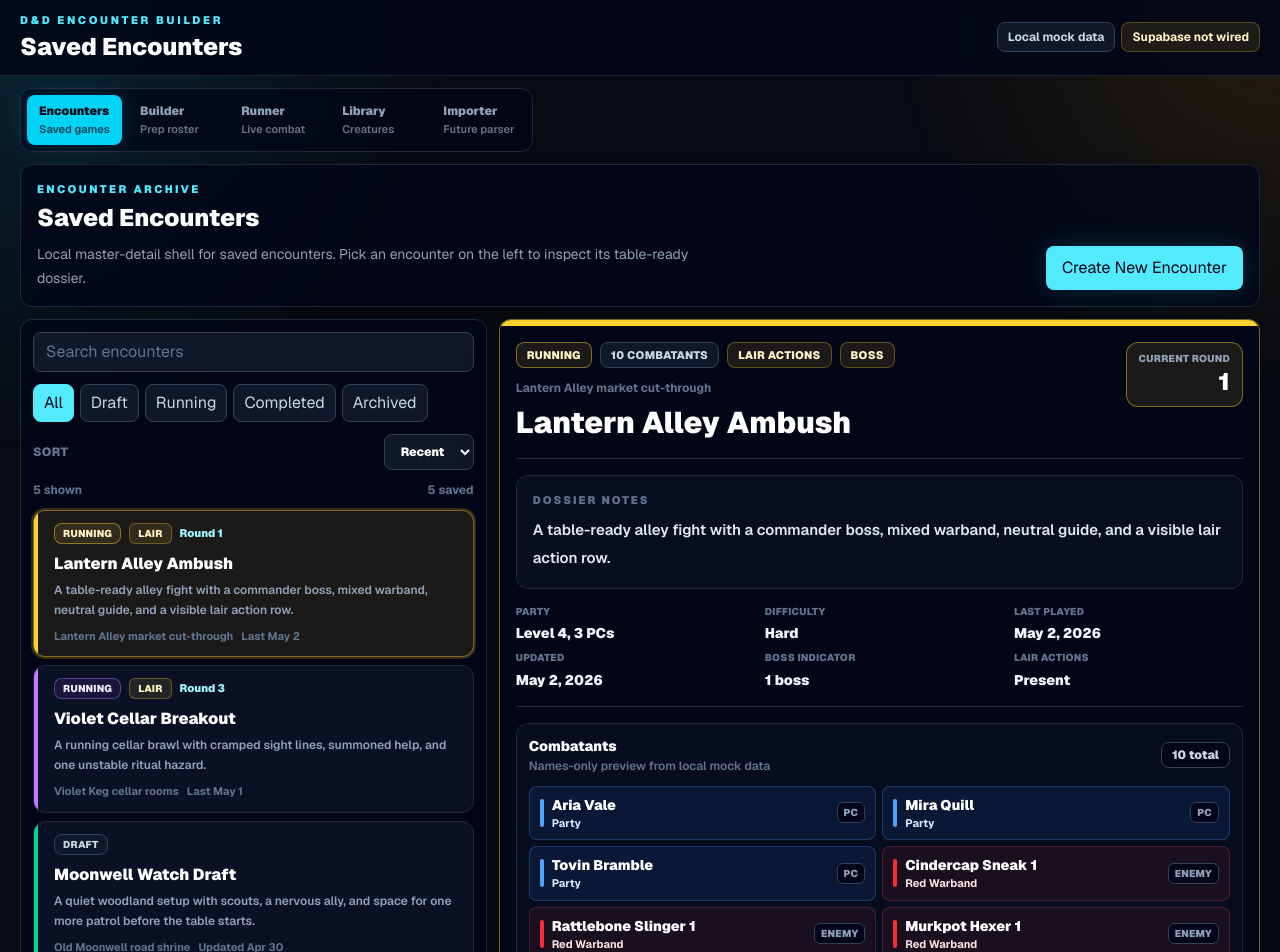
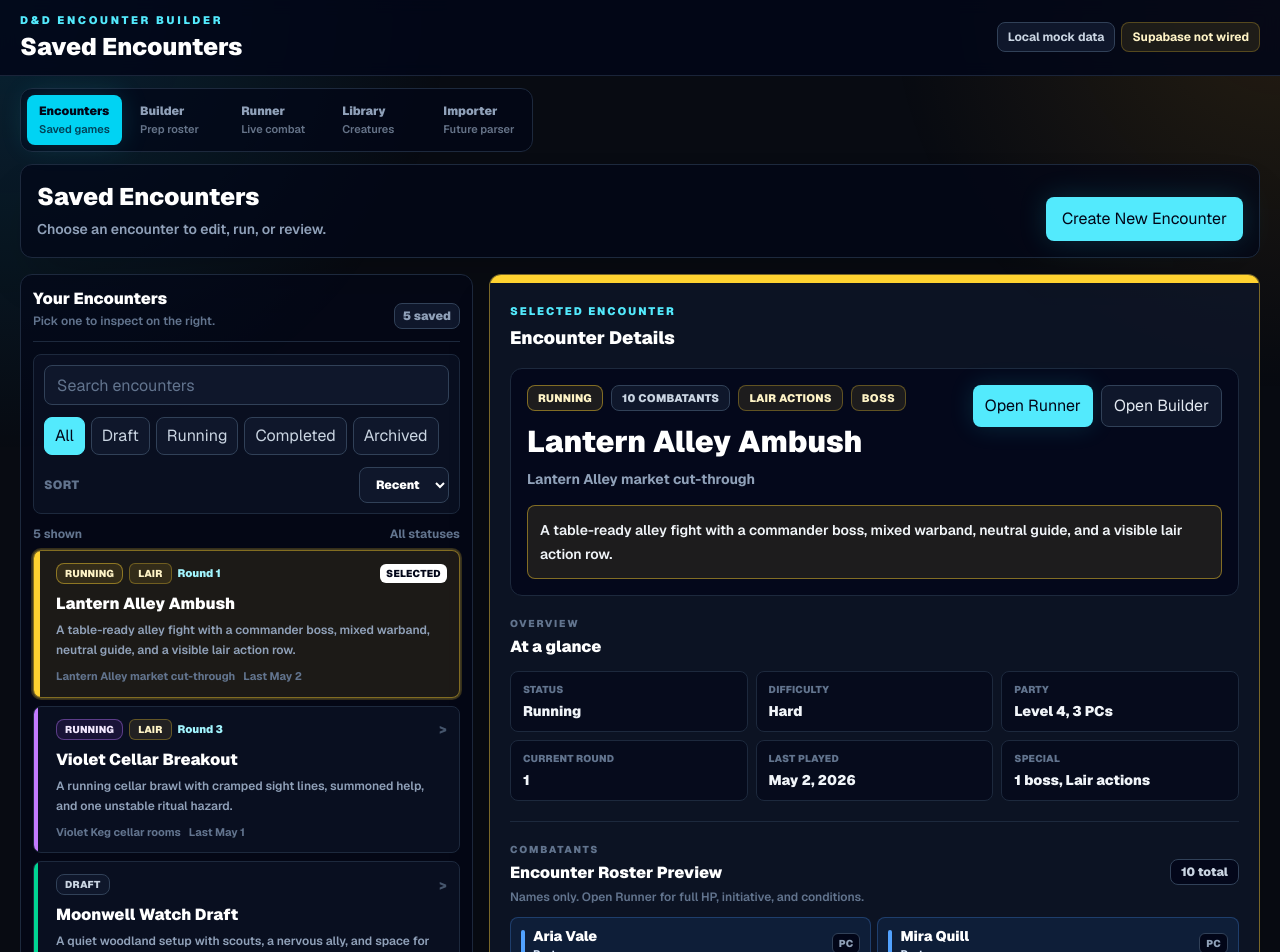
Before and after one commit to dtroms/dnd-encounter-builder, a Next.js app: page / in a window 1280 px wide. Shown: the top 952 px of the page. Built offline with nearby package versions, Linux system fonts and the light colour scheme.

Commit message:
Checkpoint before dashboard hero and tabs refinement

```diff
--- a/src/components/encounter/saved-encounters-dashboard.tsx
+++ b/src/components/encounter/saved-encounters-dashboard.tsx
@@ -217,22 +217,16 @@ export function SavedEncountersDashboard({
   const selectedEncounter =
     visibleEncounters.find((encounter) => encounter.id === selectedEncounterId) ??
     visibleEncounters[0] ??
-    savedEncounterSamples[0];
+    null;
 
   return (
-    <section className="space-y-3">
-      <div className="rounded-xl border border-slate-800 bg-slate-950/75 p-4 shadow-2xl shadow-black/20">
+    <section className="space-y-4">
+      <div className="rounded-xl border border-slate-800 bg-slate-950/70 p-4 shadow-2xl shadow-black/20">
         <div className="flex flex-wrap items-end justify-between gap-4">
           <div>
-            <p className="text-[11px] font-black uppercase tracking-[0.22em] text-cyan-300">
-              Encounter archive
-            </p>
-            <h2 className="mt-1 text-2xl font-black text-white">
-              Saved Encounters
-            </h2>
-            <p className="mt-2 max-w-2xl text-sm leading-6 text-slate-400">
-              Local master-detail shell for saved encounters. Pick an encounter
-              on the left to inspect its table-ready dossier.
+            <h2 className="text-2xl font-black text-white">Saved Encounters</h2>
+            <p className="mt-1 max-w-2xl text-sm font-semibold leading-6 text-slate-400">
+              Choose an encounter to edit, run, or review.
             </p>
           </div>
           <button
@@ -245,8 +239,21 @@ export function SavedEncountersDashboard({
         </div>
       </div>
 
-      <div className="grid gap-3 xl:grid-cols-[minmax(320px,0.38fr)_minmax(0,0.62fr)]">
-        <aside className="rounded-xl border border-slate-800 bg-slate-950/75 p-3">
+      <div className="grid gap-4 xl:grid-cols-[minmax(320px,0.37fr)_minmax(0,0.63fr)]">
+        <aside className="rounded-xl border border-slate-800 bg-slate-950/60 p-3">
+          <div className="flex items-end justify-between gap-3 border-b border-slate-800 pb-3">
+            <div>
+              <h3 className="text-base font-black text-white">Your Encounters</h3>
+              <p className="mt-0.5 text-xs font-semibold text-slate-500">
+                Pick one to inspect on the right.
+              </p>
+            </div>
+            <span className="rounded-lg border border-slate-700 bg-slate-900 px-2 py-1 text-xs font-black text-slate-400">
+              {savedEncounterSamples.length} saved
+            </span>
+          </div>
+
+          <div className="mt-3 rounded-lg border border-slate-800 bg-slate-900/55 p-2.5">
             <DashboardFilters
               query={query}
               sortMode={sortMode}
@@ -255,13 +262,16 @@ export function SavedEncountersDashboard({
               onSortModeChange={setSortMode}
               onStatusFilterChange={setStatusFilter}
             />
+          </div>
 
           <div className="mt-3 flex items-center justify-between text-xs font-bold text-slate-500">
             <span>{visibleEncounters.length} shown</span>
-            <span>{savedEncounterSamples.length} saved</span>
+            <span>
+              {statusFilter === "all" ? "All statuses" : statusLabels[statusFilter]}
+            </span>
           </div>
 
-          <div className="mt-3 grid gap-2">
+          <div className="mt-2 grid gap-2">
             {visibleEncounters.map((encounter) => (
               <EncounterListItem
                 encounter={encounter}
@@ -273,19 +283,26 @@ export function SavedEncountersDashboard({
           </div>
 
           {visibleEncounters.length === 0 ? (
-            <div className="mt-3 rounded-xl border border-dashed border-slate-700 bg-slate-950/60 p-6 text-center">
-              <p className="text-sm font-bold text-slate-300">
-                No saved encounters match this view.
+            <div className="mt-3 rounded-xl border border-dashed border-slate-700 bg-slate-900/50 p-6 text-center">
+              <p className="text-sm font-black text-slate-200">
+                No encounters found
+              </p>
+              <p className="mt-1 text-xs font-semibold leading-5 text-slate-500">
+                Clear the search, switch back to All, or create a new encounter.
               </p>
             </div>
           ) : null}
         </aside>
 
+        {selectedEncounter ? (
           <EncounterDetailPanel
             encounter={selectedEncounter}
             onOpenBuilder={onOpenBuilder}
             onOpenRunner={onOpenRunner}
           />
+        ) : (
+          <EmptyDetailPanel />
+        )}
       </div>
     </section>
   );
@@ -364,18 +381,21 @@ function EncounterListItem({
 
   return (
     <button
-      className={`relative overflow-hidden rounded-xl border p-3 text-left transition ${
+      className={`group relative overflow-hidden rounded-lg border p-3 text-left transition ${
         isSelected
-          ? `${accent.border} ${accent.bg} ring-2 ${accent.ring}`
-          : "border-slate-800 bg-slate-900/70 hover:border-slate-600"
+          ? `${accent.border} ${accent.bg} shadow-[0_0_0_1px_rgba(255,255,255,0.05)] ring-2 ${accent.ring}`
+          : "border-slate-800 bg-slate-900/55 hover:border-slate-600 hover:bg-slate-900/80"
       }`}
       aria-pressed={isSelected}
       type="button"
       onClick={onSelect}
     >
-      <span className={`absolute inset-y-0 left-0 w-1 ${accent.dot}`} />
-      <div className="pl-2">
-        <div className="flex flex-wrap items-center gap-2">
+      <span
+        className={`absolute inset-y-0 left-0 ${isSelected ? "w-1.5" : "w-1"} ${accent.dot}`}
+      />
+      <div className="pl-2.5">
+        <div className="flex items-center justify-between gap-2">
+          <div className="flex min-w-0 flex-wrap items-center gap-1.5">
             <StatusChip encounter={encounter} compact />
             {encounter.has_lair_actions_snapshot ? (
               <span className="rounded-md border border-amber-300/30 bg-amber-300/10 px-2 py-0.5 text-[10px] font-black uppercase tracking-wide text-amber-100">
@@ -387,6 +407,16 @@ function EncounterListItem({
                 Round {encounter.current_round}
               </span>
             ) : null}
+          </div>
+          {isSelected ? (
+            <span className="shrink-0 rounded-md bg-white px-1.5 py-0.5 text-[10px] font-black uppercase tracking-wide text-slate-950">
+              Selected
+            </span>
+          ) : (
+            <span className="shrink-0 text-sm font-black text-slate-600 transition group-hover:text-slate-300">
+              &gt;
+            </span>
+          )}
         </div>
         <h3 className="mt-2 line-clamp-1 text-base font-black text-white">
           {encounter.name}
@@ -421,14 +451,26 @@ function EncounterDetailPanel({
 
   return (
     <section
-      className={`overflow-hidden rounded-xl border bg-slate-950/80 shadow-2xl shadow-black/20 ${
+      className={`overflow-hidden rounded-xl border bg-slate-900/70 shadow-2xl shadow-black/20 ${
         isRunning ? accent.border : "border-slate-800"
       }`}
     >
-      <div className={`h-1.5 ${accent.dot}`} />
-      <div className="p-4">
-        <div className="flex flex-wrap items-start justify-between gap-4 border-b border-slate-800 pb-4">
-          <div className="min-w-0">
+      <div className={`h-2 ${accent.dot}`} />
+      <div className="p-4 sm:p-5">
+        <div className="mb-4 flex items-center justify-between gap-3">
+          <div>
+            <p className="text-[11px] font-black uppercase tracking-[0.18em] text-cyan-300">
+              Selected Encounter
+            </p>
+            <h3 className="mt-1 text-lg font-black text-white">
+              Encounter Details
+            </h3>
+          </div>
+        </div>
+
+        <div className="rounded-xl border border-slate-800 bg-slate-950/75 p-4">
+          <div className="flex flex-wrap items-start justify-between gap-4">
+            <div className="min-w-0 flex-1">
               <div className="flex flex-wrap items-center gap-2">
                 <StatusChip encounter={encounter} />
                 <span className="rounded-lg border border-slate-700 bg-slate-900 px-2.5 py-1 text-[11px] font-black uppercase tracking-wide text-slate-300">
@@ -445,81 +487,121 @@ function EncounterDetailPanel({
                   </span>
                 ) : null}
               </div>
-            <p className="mt-3 text-xs font-bold text-slate-500">
+              <h4 className="mt-3 text-3xl font-black leading-tight text-white">
+                {encounter.name}
+              </h4>
+              <p className="mt-2 text-sm font-bold text-slate-400">
                 {encounter.location}
               </p>
-            <h3 className="mt-2 text-3xl font-black leading-tight text-white">
-              {encounter.name}
-            </h3>
             </div>
 
-          {isRunning ? (
-            <div className={`${accent.bg} ${accent.border} rounded-xl border px-3 py-2 text-right`}>
-              <p className="text-[10px] font-black uppercase tracking-wide text-slate-400">
-                Current round
-              </p>
-              <p className="text-2xl font-black text-white">
-                {encounter.current_round}
-              </p>
-            </div>
-          ) : null}
+            <ActionButtons
+              isRunning={isRunning}
+              onOpenBuilder={onOpenBuilder}
+              onOpenRunner={onOpenRunner}
+            />
           </div>
 
-        <div className="mt-4 rounded-xl border border-slate-800 bg-slate-900/50 p-4">
-          <p className="text-[11px] font-black uppercase tracking-[0.18em] text-slate-500">
-            Dossier notes
-          </p>
-          <p className="mt-2 text-[15px] font-semibold leading-7 text-slate-200">
+          <div
+            className={`mt-4 rounded-lg border ${accent.border} ${accent.bg} p-3`}
+          >
+            <p className="text-sm font-semibold leading-6 text-slate-100">
               {encounter.description}
             </p>
           </div>
+        </div>
 
-        <div className="mt-4 grid gap-x-5 gap-y-2 border-b border-slate-800 pb-4 text-sm sm:grid-cols-2 xl:grid-cols-3">
-          <DossierFact label="Party" value={`Level ${encounter.party_level}, ${encounter.party_size} PCs`} />
-          <DossierFact label="Difficulty" value={encounter.difficulty_label} />
-          <DossierFact
-            label="Last played"
+        <div className="mt-5">
+          <SectionHeader eyebrow="Overview" title="At a glance" />
+          <div className="mt-3 grid gap-2 sm:grid-cols-2 xl:grid-cols-3">
+            <OverviewStat label="Status" value={statusLabels[encounter.status]} />
+            <OverviewStat label="Difficulty" value={encounter.difficulty_label} />
+            <OverviewStat
+              label="Party"
+              value={`Level ${encounter.party_level}, ${encounter.party_size} PCs`}
+            />
+            <OverviewStat
+              label={isRunning ? "Current Round" : "Updated"}
+              value={
+                isRunning
+                  ? String(encounter.current_round)
+                  : formatLongDate(encounter.updated_at)
+              }
+            />
+            <OverviewStat
+              label="Last Played"
               value={
                 encounter.last_played_at
                   ? formatLongDate(encounter.last_played_at)
                   : "Not played yet"
               }
             />
-          <DossierFact label="Updated" value={formatLongDate(encounter.updated_at)} />
-          <DossierFact
-            label="Boss indicator"
-            value={
-              encounter.boss_count_snapshot > 0
-                ? `${encounter.boss_count_snapshot} boss`
-                : "None"
-            }
-          />
-          <DossierFact
-            label="Lair actions"
-            value={encounter.has_lair_actions_snapshot ? "Present" : "None"}
-          />
+            <OverviewStat label="Special" value={getSpecialSummary(encounter)} />
+          </div>
         </div>
 
-        <div className="mt-4 rounded-xl border border-slate-800 bg-slate-900/45 p-3">
-          <div className="flex flex-wrap items-center justify-between gap-2">
-            <div>
-              <h4 className="text-sm font-black text-white">Combatants</h4>
-              <p className="mt-0.5 text-xs font-semibold text-slate-500">
-                Names-only preview from local mock data
+        <div className="mt-5 border-t border-slate-800 pt-5">
+          <SectionHeader
+            eyebrow="Combatants"
+            title="Encounter Roster Preview"
+            detail={`${encounter.combatant_count_snapshot} total`}
+          />
+          <p className="mt-1 text-xs font-semibold text-slate-500">
+            Names only. Open Runner for full HP, initiative, and conditions.
           </p>
-            </div>
-            <span className="rounded-lg border border-slate-700 bg-slate-950 px-2.5 py-1 text-xs font-black text-slate-300">
-              {encounter.combatant_count_snapshot} total
-            </span>
-          </div>
           <CombatantPreviewList combatants={encounter.combatants_preview} />
         </div>
 
-        <div className="mt-4 flex flex-wrap gap-2">
+        <div className="mt-5 border-t border-slate-800 pt-5">
+          <SectionHeader eyebrow="Actions" title="Open or manage" />
+          <div className="mt-3 flex flex-wrap gap-2">
+            <button
+              className="cursor-not-allowed rounded-lg border border-slate-800 bg-slate-950/80 px-3 py-2 text-xs font-black text-slate-500"
+              disabled
+              type="button"
+            >
+              Duplicate later
+            </button>
+            <button
+              className="cursor-not-allowed rounded-lg border border-slate-800 bg-slate-950/80 px-3 py-2 text-xs font-black text-slate-500"
+              disabled
+              type="button"
+            >
+              Archive later
+            </button>
+          </div>
+        </div>
+      </div>
+    </section>
+  );
+}
+
+function EmptyDetailPanel() {
+  return (
+    <section className="rounded-xl border border-dashed border-slate-700 bg-slate-900/50 p-8 text-center">
+      <p className="text-lg font-black text-white">Select an encounter</p>
+      <p className="mt-2 text-sm font-semibold text-slate-500">
+        Select an encounter to view details.
+      </p>
+    </section>
+  );
+}
+
+function ActionButtons({
+  isRunning,
+  onOpenBuilder,
+  onOpenRunner,
+}: {
+  isRunning: boolean;
+  onOpenBuilder: () => void;
+  onOpenRunner: () => void;
+}) {
+  return (
+    <div className="flex flex-wrap justify-end gap-2">
       <button
         className={`rounded-lg px-3 py-2 text-xs font-black transition ${
           isRunning
-                ? "bg-cyan-300 text-slate-950 hover:bg-cyan-200"
+            ? "bg-cyan-300 text-slate-950 shadow-[0_0_24px_rgba(34,211,238,0.16)] hover:bg-cyan-200"
             : "border border-cyan-300/45 bg-cyan-300/10 text-cyan-100 hover:border-cyan-200 hover:text-white"
         }`}
         type="button"
@@ -534,24 +616,59 @@ function EncounterDetailPanel({
       >
         {isRunning ? "Open Builder" : "Open Runner"}
       </button>
-          <button
-            className="cursor-not-allowed rounded-lg border border-slate-800 bg-slate-950 px-3 py-2 text-xs font-black text-slate-500"
-            disabled
-            type="button"
-          >
-            Duplicate later
-          </button>
-          <button
-            className="cursor-not-allowed rounded-lg border border-slate-800 bg-slate-950 px-3 py-2 text-xs font-black text-slate-500"
-            disabled
-            type="button"
-          >
-            Archive later
-          </button>
     </div>
+  );
+}
+
+function SectionHeader({
+  detail,
+  eyebrow,
+  title,
+}: {
+  detail?: string;
+  eyebrow: string;
+  title: string;
+}) {
+  return (
+    <div className="flex flex-wrap items-end justify-between gap-2">
+      <div>
+        <p className="text-[10px] font-black uppercase tracking-[0.18em] text-slate-500">
+          {eyebrow}
+        </p>
+        <h4 className="mt-1 text-base font-black text-white">{title}</h4>
       </div>
-    </section>
+      {detail ? (
+        <span className="rounded-lg border border-slate-700 bg-slate-950/80 px-2.5 py-1 text-xs font-black text-slate-300">
+          {detail}
+        </span>
+      ) : null}
+    </div>
   );
+}
+
+function OverviewStat({ label, value }: { label: string; value: string }) {
+  return (
+    <div className="rounded-lg border border-slate-800 bg-slate-950/55 px-3 py-2.5">
+      <p className="text-[10px] font-black uppercase tracking-wide text-slate-500">
+        {label}
+      </p>
+      <p className="mt-1 truncate text-sm font-black text-slate-100">{value}</p>
+    </div>
+  );
+}
+
+function getSpecialSummary(encounter: SavedEncounterSummary) {
+  const notes: string[] = [];
+
+  if (encounter.boss_count_snapshot > 0) {
+    notes.push(`${encounter.boss_count_snapshot} boss`);
+  }
+
+  if (encounter.has_lair_actions_snapshot) {
+    notes.push("Lair actions");
+  }
+
+  return notes.length > 0 ? notes.join(", ") : "None";
 }
 
 function CombatantPreviewList({
@@ -559,7 +676,7 @@ function CombatantPreviewList({
 }: {
   combatants: DashboardCombatantPreview[];
 }) {
-  const visibleCombatants = combatants.slice(0, 10);
+  const visibleCombatants = combatants.slice(0, 8);
   const remainingCount = Math.max(0, combatants.length - visibleCombatants.length);
 
   return (
@@ -569,7 +686,7 @@ function CombatantPreviewList({
       ))}
       {remainingCount > 0 ? (
         <div className="rounded-lg border border-dashed border-slate-700 bg-slate-950/70 px-3 py-2 text-xs font-black text-slate-400">
-          + {remainingCount} more
+          + {remainingCount} more in encounter
         </div>
       ) : null}
     </div>
@@ -628,17 +745,6 @@ function StatusChip({
   );
 }
 
-function DossierFact({ label, value }: { label: string; value: string }) {
-  return (
-    <div className="min-w-0">
-      <p className="text-[10px] font-black uppercase tracking-wide text-slate-500">
-        {label}
-      </p>
-      <p className="mt-1 truncate text-sm font-black text-slate-100">{value}</p>
-    </div>
-  );
-}
-
 function getSortTime(encounter: SavedEncounterSummary) {
   return new Date(encounter.last_played_at ?? encounter.updated_at).getTime();
 }
```
Also changed, not shown: 1 other file (tests, documents, lock files or other folders). Lines whose indentation alone changed are shown as unchanged.
